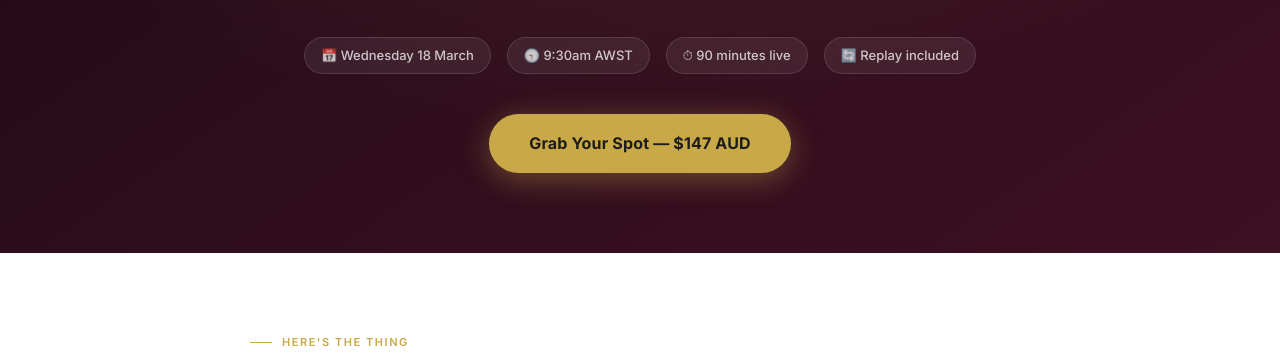
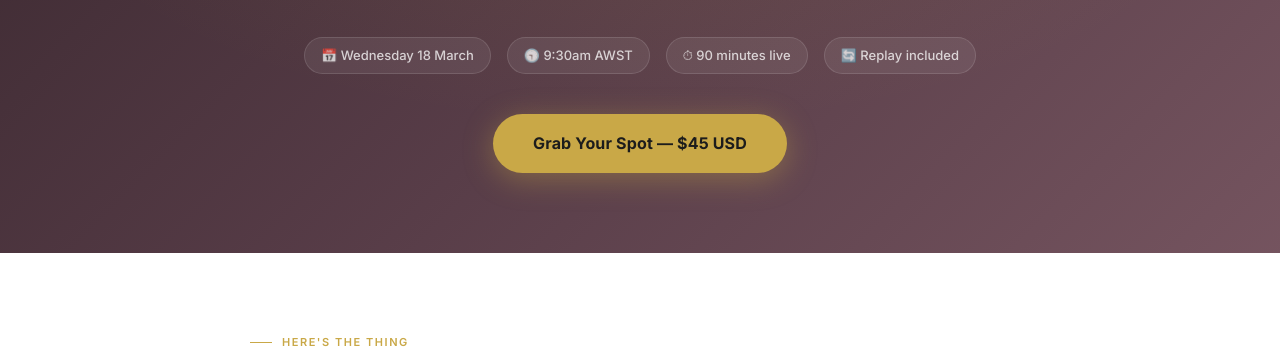
Before and after one commit to abazdikian/AI-Business-Services-Website, a plain HTML site: page claudepoweruser.html in a window 1280 px wide. Shown: the part 438-800 px from the top of the page. Drawn offline with nearby package versions, Linux system fonts and the light colour scheme; a web font is replaced by a local one.

Commit message:
Update claudepoweruser page: hero image, USD pricing, final CTA copy
- Add hero background image (entrepreneur photo) with dark overlay
- Change price from $147 AUD to $45 USD across all CTAs and pricing box
- Remove "Wednesday morning. 90 minutes." from final CTA heading

Co-Authored-By: Claude Sonnet 4.6 <noreply@anthropic.com>

```diff
--- a/claudepoweruser.html
+++ b/claudepoweruser.html
@@ -39,7 +39,7 @@
 
   /* ── HERO ── */
   .hero {
-    background: linear-gradient(145deg, #1a0810 0%, #2d0d1c 45%, #3d1022 100%);
+    background: linear-gradient(135deg, rgba(26,8,16,0.88) 0%, rgba(45,13,28,0.80) 50%, rgba(61,16,34,0.70) 100%), url('Brand%20Assets/Screenshot%202026-03-16%20at%2010.00.51%20AM.png') center/cover no-repeat;
     padding: 5rem 4rem 5rem;
     min-height: 520px;
     display: flex; align-items: center; justify-content: center;
@@ -354,7 +354,7 @@
       <span class="hero-meta-pill">⏱ 90 minutes live</span>
       <span class="hero-meta-pill">🔄 Replay included</span>
     </div>
-    <a href="https://zylvie.com/Brookewright/cart/add/j4AWq3mX" target="_blank" rel="noopener" class="btn-primary-hero">Grab Your Spot — $147 AUD</a>
+    <a href="https://zylvie.com/Brookewright/cart/add/j4AWq3mX" target="_blank" rel="noopener" class="btn-primary-hero">Grab Your Spot — $45 USD</a>
   </div>
 </section>
 
@@ -465,7 +465,7 @@
             <li><span class="check-icon">✓</span>Prompt templates and cheat sheets</li>
           </ul>
           <div class="price-line">
-            <span class="price-currency">$</span>147 <span style="font-family:'Inter',sans-serif;font-size:1rem;font-weight:500;color:var(--muted);letter-spacing:0;margin-left:2px;">AUD</span>
+            <span class="price-currency">$</span>45 <span style="font-family:'Inter',sans-serif;font-size:1rem;font-weight:500;color:var(--muted);letter-spacing:0;margin-left:2px;">USD</span>
           </div>
           <a href="https://zylvie.com/Brookewright/cart/add/j4AWq3mX" target="_blank" rel="noopener" class="btn-buy">I'm In — Let's Go</a>
           <p class="cant-make-it"><strong>Can't make it live?</strong> No worries — you'll get the full replay. Plus, submit your questions before the session and I'll answer them live.</p>
@@ -512,8 +512,8 @@
 <!-- ── FINAL CTA ── -->
 <div class="final-cta">
   <div class="final-cta-inner">
-    <h2>Wednesday morning. 90 minutes.<br><em>You'll walk out knowing more than people who've used Claude for months.</em></h2>
-    <a href="https://zylvie.com/Brookewright/cart/add/j4AWq3mX" target="_blank" rel="noopener" class="btn-primary-hero">Grab Your Spot — $147 AUD</a>
+    <h2>90 minutes. <em>You'll walk out knowing more than people who've used Claude for months.</em></h2>
+    <a href="https://zylvie.com/Brookewright/cart/add/j4AWq3mX" target="_blank" rel="noopener" class="btn-primary-hero">Grab Your Spot — $45 USD</a>
   </div>
 </div>
 
```
